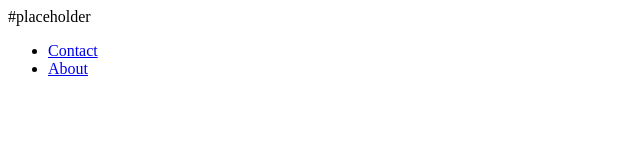
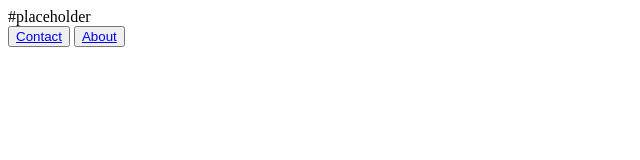
Before and after one commit to Savvy-Wulf/Website-Project, a plain HTML site: page index.html in a window 1280 px wide. Shown: the whole page, without its empty margins (0-640 px from the left). Drawn offline with Linux system fonts and the light colour scheme.

Commit message:
switched the list for buttons instead

```diff
--- a/index.html
+++ b/index.html
@@ -7,10 +7,8 @@
     </head>
     <header id="page-header">#placeholder</header>
     <nav class="index">
-        <ul>
-            <li class="index-li"><a href="#contact">Contact</a></li>
-            <li class="index-li"><a href="#about">About</a></li>
-        </ul>
+            <button class="index-button"><a href="#contact">Contact</a></button>
+            <button class="index-button"><a href="#about">About</a></button>
     </nav>
     <body>
 
```
